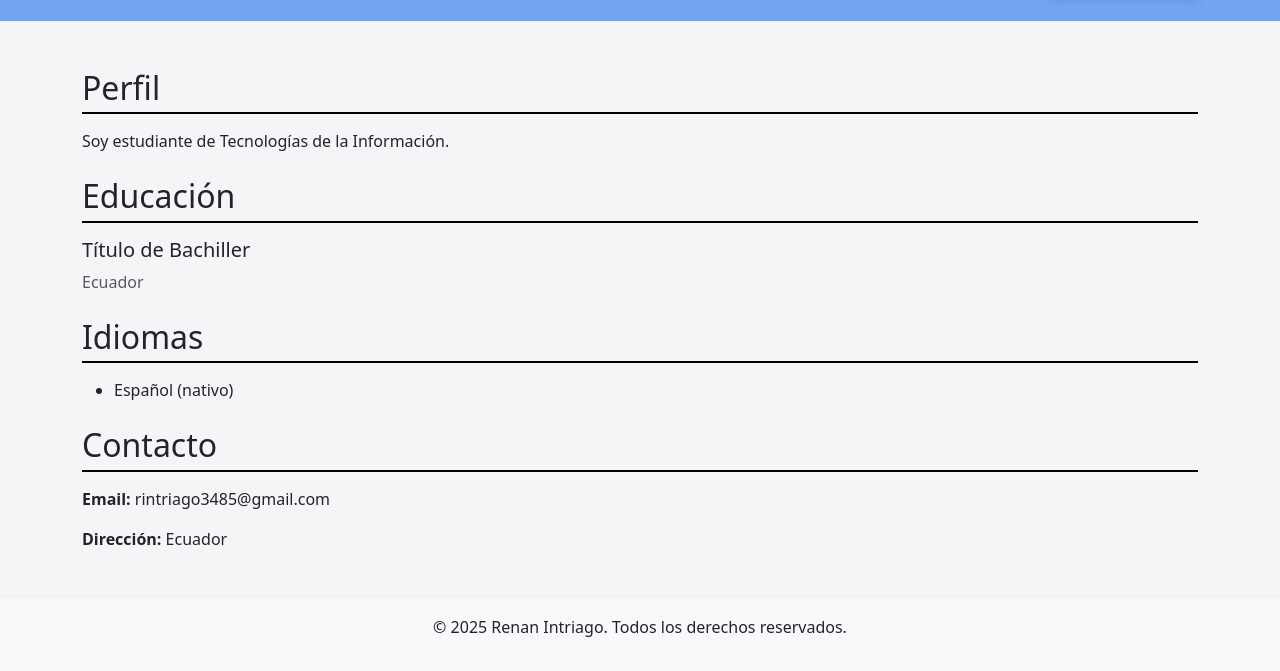
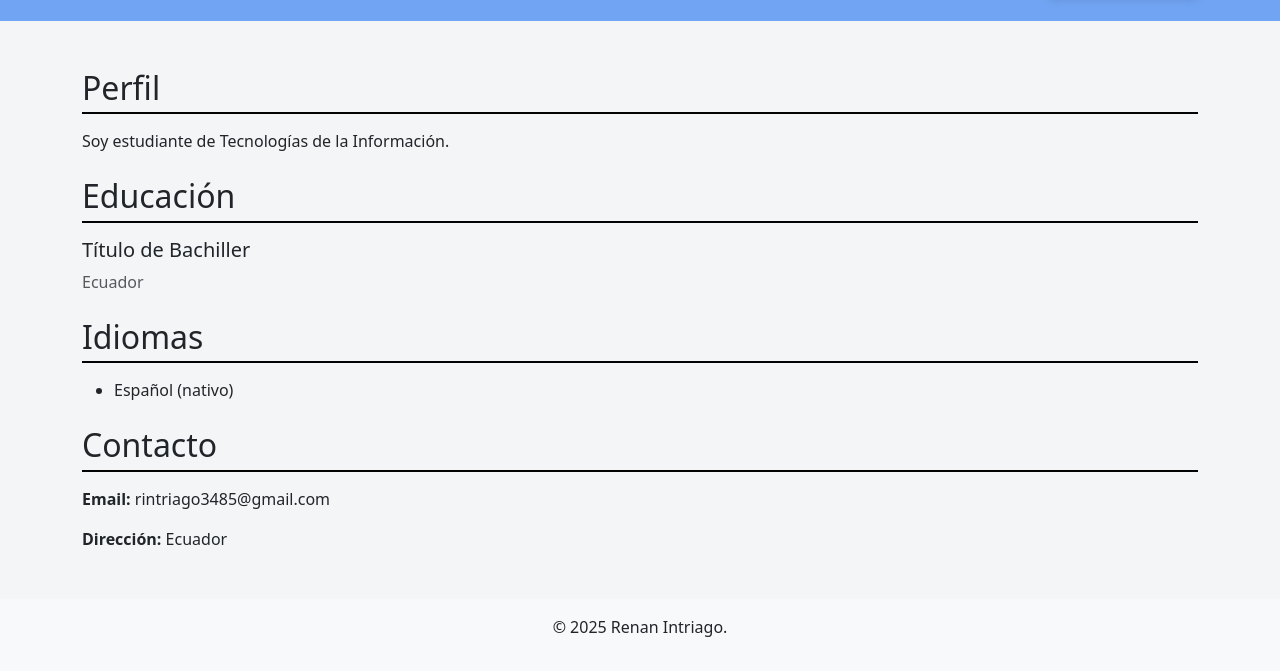
Before and after one commit to renanintriago/tarea, a plain HTML site: page index.html in a window 1280 px wide. Shown: the part 177-848 px from the top of the page. Drawn offline with nearby package versions, Linux system fonts and the light colour scheme.

Commit message:
Add files via upload

```diff
--- a/index.html
+++ b/index.html
@@ -82,7 +82,7 @@
 
   <!-- Footer -->
   <footer class="bg-light text-center py-3">
-    <p>&copy; 2025 Renan Intriago. Todos los derechos reservados.</p>
+    <p>&copy; 2025 Renan Intriago.</p>
   </footer>
 
   <script src="https://cdn.jsdelivr.net/npm/bootstrap@5.3.3/dist/js/bootstrap.bundle.min.js"></script>
```
